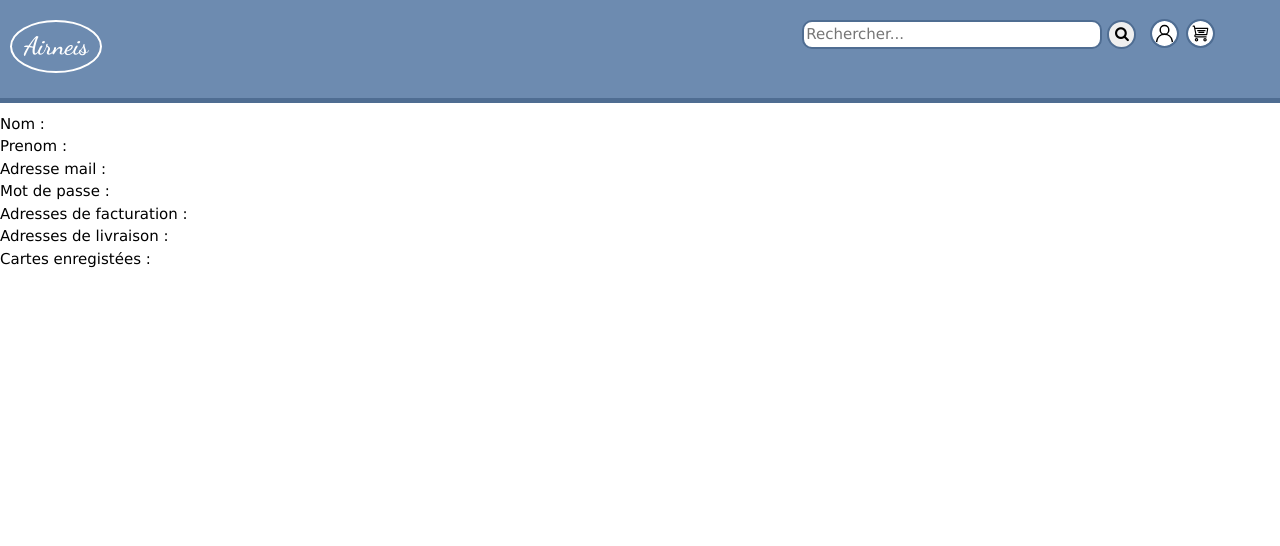
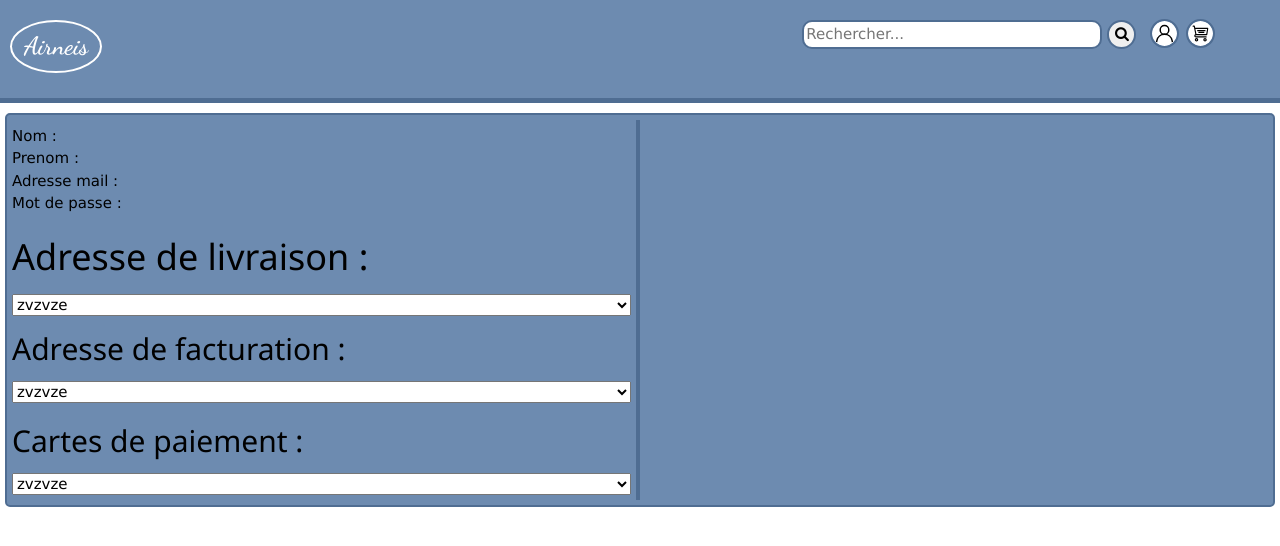
Before and after one commit to matteorzl/FilRouge, a PHP site: page /compte.php in a window 1280 px wide. Shown: the top 546 px of the page. Run offline with PHP 8.4, Linux system fonts and the light colour scheme.

Commit message:
build: add compte.php,database.php
Co-authored-by: Matteo <matteorzl@users.noreply.github.com>

```diff
--- a/compte.css
+++ b/compte.css
@@ -0,0 +1,33 @@
+.p{
+    color: white;
+}
+.compte_info{
+    display:grid;
+    height: fit-content;
+    grid-template-columns: repeat(2,50%);
+    grid-gap: 5px;
+    margin : 5px;
+    border: 2px solid #4F6D92;
+    background-color: #6D8BB0;
+    border-radius: 5px;
+}
+
+.info_compte{
+    border-right: 4px solid #4F6D92;
+    grid-template-rows:20%,60%,20%;
+    margin-top: 5px;
+    margin-bottom: 5px;
+}
+
+.info_perso{
+    margin : 5px;
+}
+.adresses{
+    margin: 5px;
+    display : grid;
+    grid-template-rows: 10%,40%,10%,40%;
+}
+.methode_paiement{
+    margin: 5px;
+    display: grid;
+}
--- a/compte.php
+++ b/compte.php
@@ -6,7 +6,8 @@
         <link rel="stylesheet" href="compte.css">
     </head>
     <body>
-        <article>
+        <article class ="compte_info">
+            <div class ="info_compte">
                 <div class="info_perso">
                     <div class="nom">Nom : </div>
                     <div class="prenom">Prenom : </div>
@@ -14,11 +15,30 @@
                     <div class="mdp">Mot de passe : </div>
                 </div>
                 <div class="adresses">
-                <div class="facturation">Adresses de facturation : <div>
-                <div class="livraison">Adresses de livraison : </div>
+                    <h1> Adresse de livraison : </h1>
+                    <select class="livraison">
+                        <option value="adl1">zvzvze</option>
+                        <option value="adl2">zvzvrz</option>
+                        <option value="adl3">dvzz</option>
+                    </select>
+                    <h2> Adresse de facturation : </h2>
+                    <select class="facturation">
+                        <option value="adf1">zvzvze</option>
+                        <option value="adf2">zvzvrz</option>
+                        <option value="adf3">dvzz</option>
+                    </select>
                 </div>
                 <div class="methode_paiement">
-                <div class="cartes">Cartes enregistées : </div>
+                    <h2> Cartes de paiement : </h2>
+                    <select class="cartes">
+                        <option value="cb1">zvzvze</option>
+                        <option value="cb2">zvzvrz</option>
+                        <option value="cb3">dvzz</option>
+                    </select>
+                </div>
+            </div>
+            <div class="info_commandes">
+
             </div>
         </article>
     </body>
--- a/index.php
+++ b/index.php
@@ -18,5 +18,10 @@
             <input type="submit" value="Produit" />
         </form>
         </box>
+        <box>
+        <form action="database.php">
+            <input type="submit" value="Database" />
+        </form>
+        </box>
     </body>
 </html>
```
Also changed, not shown: database.php (added, +16 -0 lines). Lines whose indentation alone changed are shown as unchanged.
